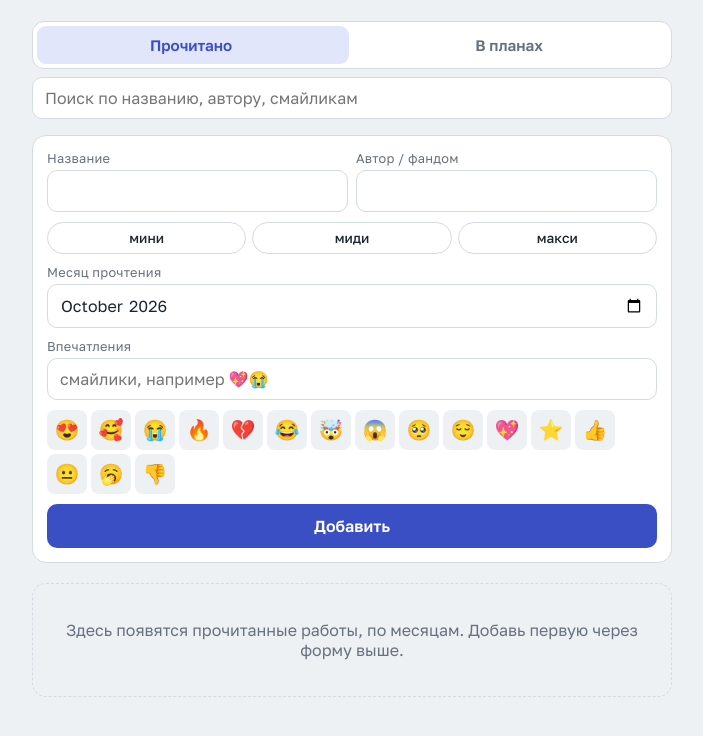
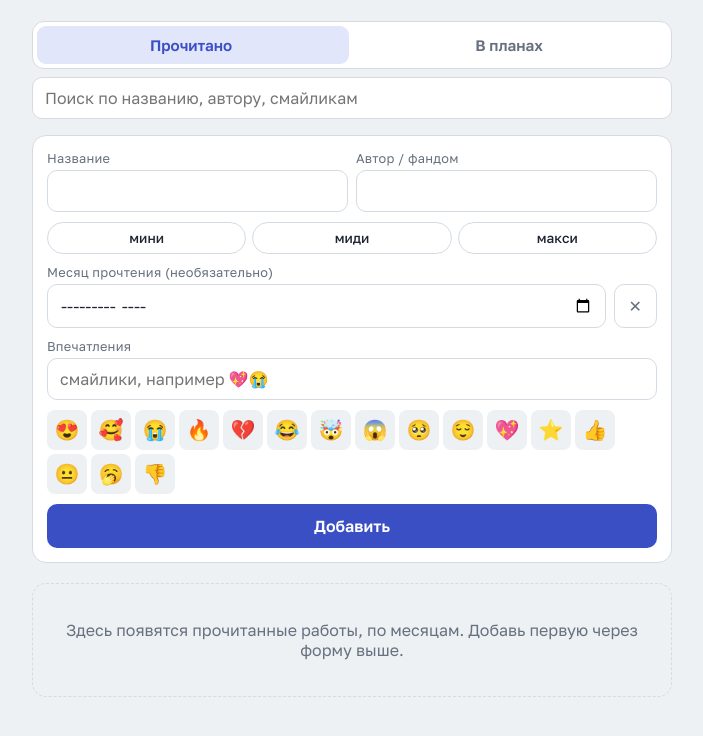
Before and after one commit to DenWebProg/reading-diary, a plain HTML site: page index.html in a window 1280 px wide. Both pictures are taken after typing "Sample123" into the empty fields and a click on the button "Войти". Shown: the part 72-808 px from the top of the page, without its empty margins (288-991 px from the left). Drawn offline with Linux system fonts and the light colour scheme; no server answers; a web font is replaced by a local one.

Commit message:
Add files via upload

```diff
--- a/index.html
+++ b/index.html
@@ -41,6 +41,8 @@ input { font: inherit; font-size: 16px; color: var(--fg); background: var(--card
 input[type="month"] { -webkit-appearance: none; appearance: none; display: block; min-height: 44px; text-align: left; }
 input::-webkit-date-and-time-value { text-align: left; }
 form label { min-width: 0; }
+.month-row { display: grid; grid-template-columns: 1fr auto; gap: 8px; align-items: end; }
+.month-row .ghost { padding: 10px 14px; min-height: 44px; }
 input:focus-visible, button:focus-visible { outline: 2px solid var(--accent); outline-offset: 2px; }
 
 form { background: var(--card); border: 1px solid var(--line); border-radius: 14px; padding: 14px; display: grid; gap: 10px; margin-block: 8px 20px; }
@@ -108,7 +110,10 @@ li .ops .del[data-armed] { color: var(--maxi); }
       <button type="button" class="chip" data-s="миди" aria-pressed="false">миди</button>
       <button type="button" class="chip" data-s="макси" aria-pressed="false">макси</button>
     </div>
-    <label id="l-month">Месяц прочтения<input id="f-month" type="month"></label>
+    <div id="l-month" class="month-row">
+      <label>Месяц прочтения (необязательно)<input id="f-month" type="month"></label>
+      <button type="button" class="ghost" id="f-month-clear" aria-label="Убрать месяц">✕</button>
+    </div>
     <label id="l-emo">Впечатления<input id="f-emo" placeholder="смайлики, например 😭🔥"></label>
     <div class="emojis" id="emo-pick"></div>
     <div class="actions">
@@ -170,13 +175,14 @@ $("tab-plan").onclick = () => setTab("plan");
 $("q").oninput = render;
 
 function resetForm() {
-  editing = null; $("f").reset(); setSize(""); $("f-month").value = thisMonth();
+  editing = null; $("f").reset(); setSize(""); $("f-month").value = "";
   const a = EMO[Math.floor(Math.random() * EMO.length)];
   let b; do b = EMO[Math.floor(Math.random() * EMO.length)]; while (b === a);
   $("f-emo").placeholder = "смайлики, например " + a + b;
   $("f-save").textContent = "Добавить"; $("f-cancel").hidden = true;
 }
 $("f-cancel").onclick = resetForm;
+$("f-month-clear").onclick = () => { $("f-month").value = ""; };
 
 async function run(fn, arg) {
   $("status").textContent = "Сохраняю…"; $("status").className = "sub"; $("f-save").disabled = true;
@@ -190,7 +196,7 @@ $("f").onsubmit = e => {
   const status = editing ? editing.status : tab;
   const b = { id: editing ? editing.id : "", createdAt: editing ? editing.createdAt : 0, status,
     title: $("f-title").value.trim(), author: $("f-author").value.trim(), size,
-    month: status === "read" ? ($("f-month").value || thisMonth()) : "",
+    month: status === "read" ? $("f-month").value : "",
     emojis: $("f-emo").value.trim() };
   if (!b.title) return;
   resetForm(); run("save", b);
@@ -198,7 +204,7 @@ $("f").onsubmit = e => {
 
 function edit(b) {
   editing = b; $("f-title").value = b.title; $("f-author").value = b.author || ""; setSize(b.size || "");
-  $("f-month").value = b.month || thisMonth(); $("f-emo").value = b.emojis || "";
+  $("f-month").value = b.month || ""; $("f-emo").value = b.emojis || "";
   $("f-save").textContent = "Сохранить"; $("f-cancel").hidden = false;
   window.scrollTo({ top: 0, behavior: "smooth" }); $("f-title").focus();
 }
```
